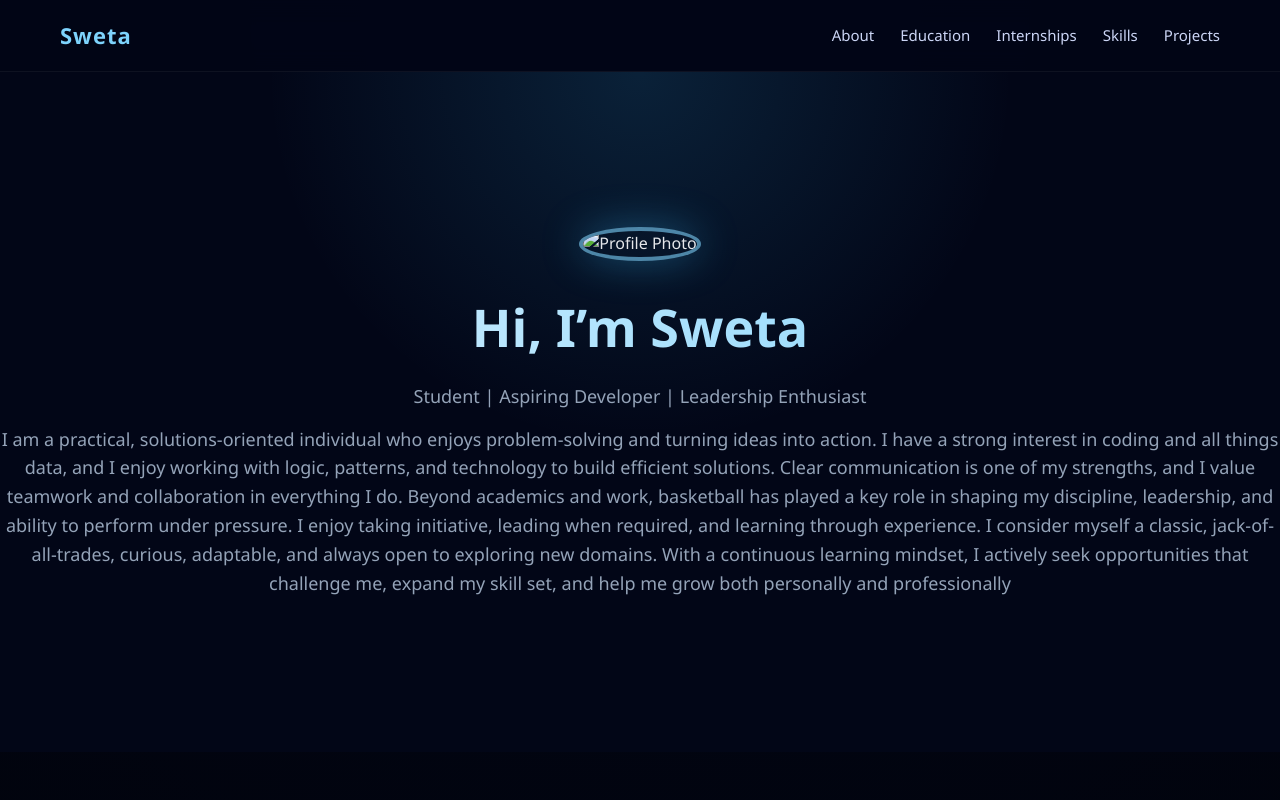
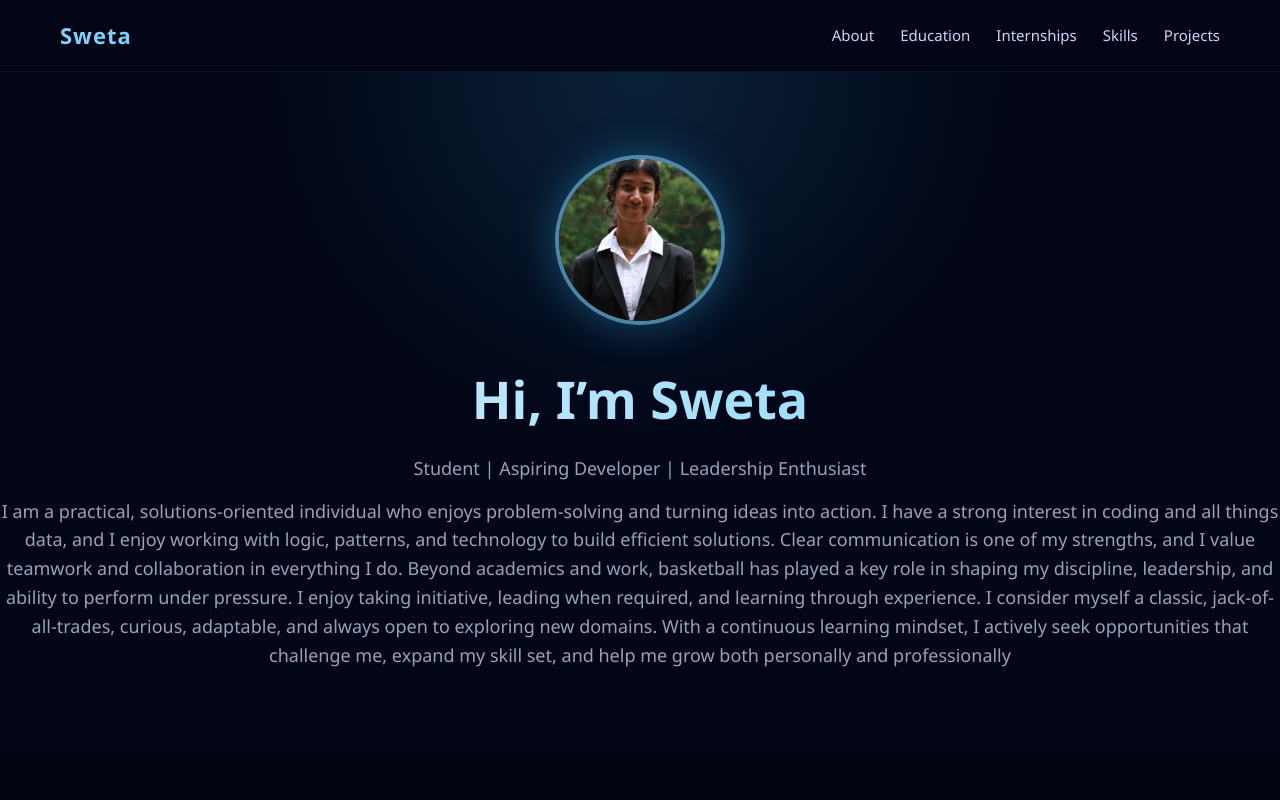
Before and after one commit to sweta2206/sweta2206Portfolioo.github.io, a plain HTML site: page index.html in a window 1280 px wide. Shown: the top 800 px of the page. Drawn offline with Linux system fonts and the light colour scheme.

Commit message:
Update index.html

```diff
--- a/index.html
+++ b/index.html
@@ -24,7 +24,7 @@
 <section class="hero split-hero">
 
   <div class="hero-left">
-    <img src="profile.jpg" alt="Profile Photo" class="profile-pic">
+    <img src="profile.jpg.jpeg" alt="Profile Photo" class="profile-pic">
   </div>
 
   <div class="hero-right">
```
